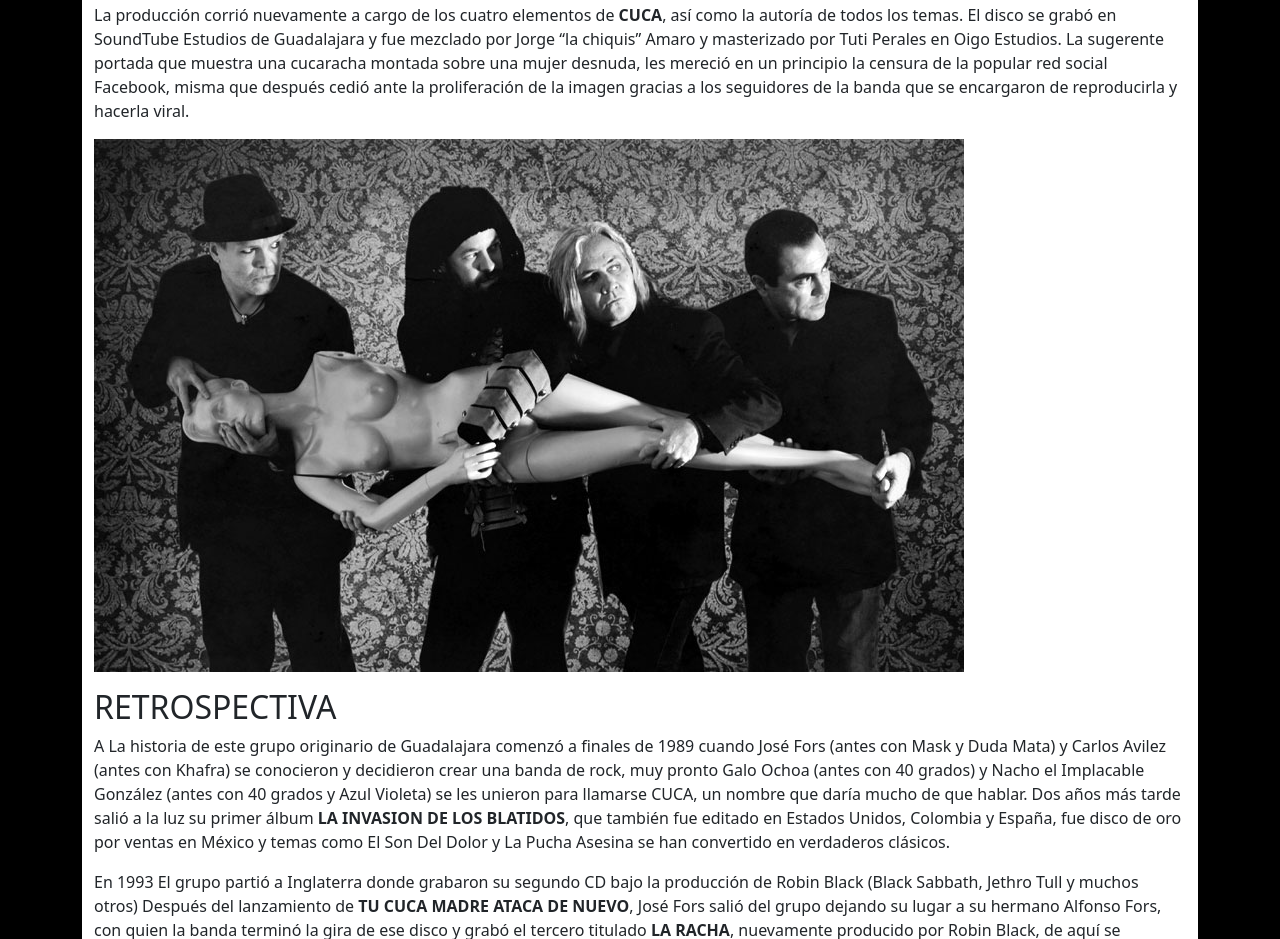
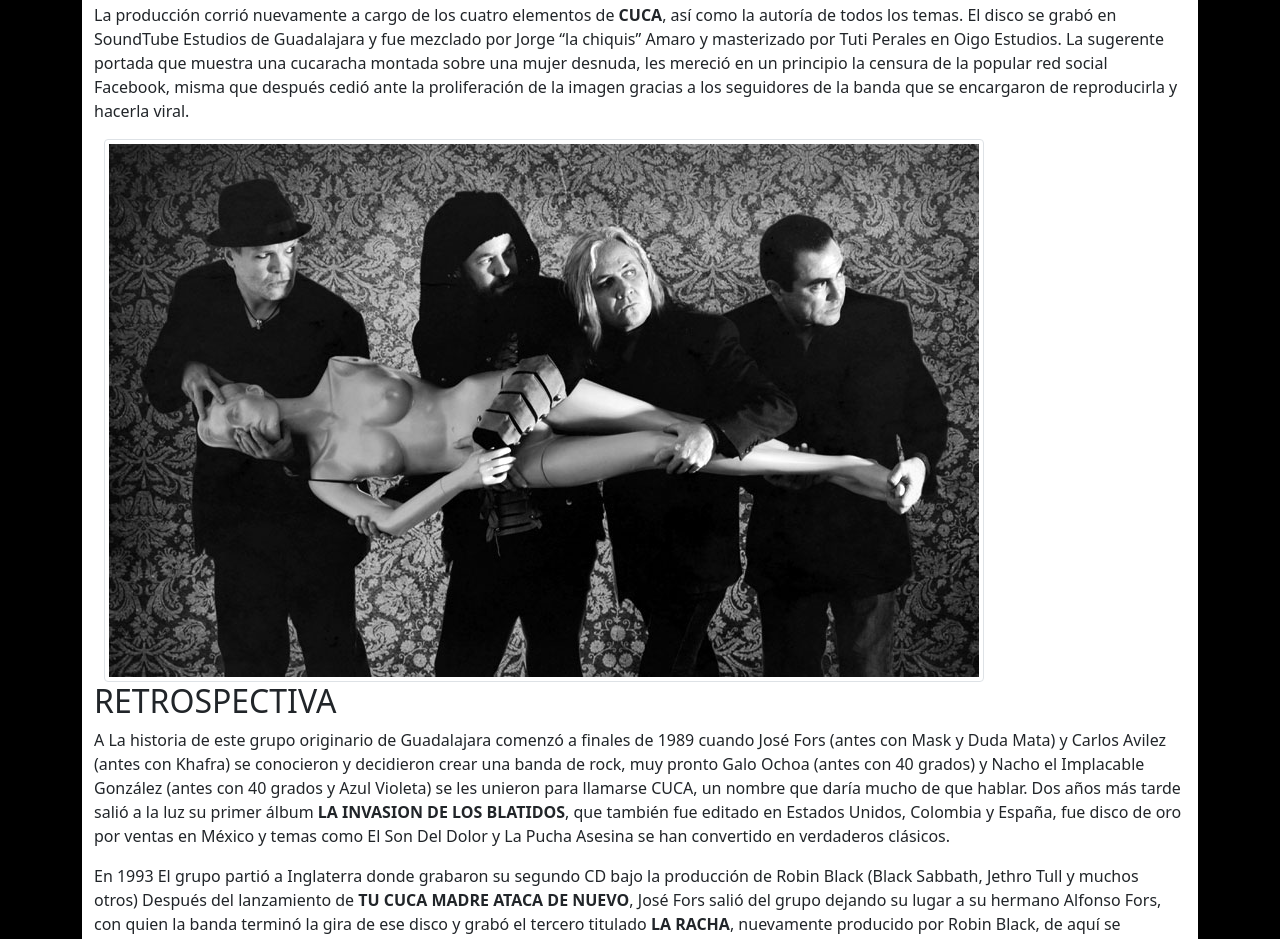
Before and after one commit to ricardo7286/APL_BOOT_RICARDO_HERNANDEZ, a plain HTML site: page pages/historia.html in a window 1280 px wide. Shown: the part 1329-2268 px from the top of the page. Drawn offline with nearby package versions, Linux system fonts and the light colour scheme.

Commit message:
correccion imagen en historia

```diff
--- a/pages/historia.html
+++ b/pages/historia.html
@@ -97,7 +97,9 @@
                 </div>
                 <p><strong>CUCA</strong>, la banda de rock de  México, a 27 años de su fundación sigue atrayendo nuevos oyentes con temas  clásicos como <strong>El Son del Dolor</strong>, <strong>Alcohol y Rocanro</strong>l y <strong>La Balada</strong>. La agrupación emblemática de  Guadalajara Jalisco ahora se prepara para atacar los escenarios con su nueva  producción <strong>SEMEN</strong> que incluye 13  temas entre los que destaca el primer corte <strong>Caperucita Roja</strong> que se promueve con un videoclip realizado por Jobo  Panteras. Canciones como <strong>Cosas  Peligrosas</strong>, <strong>Legionarios del Pisto</strong> y <strong>Feminazi</strong>, resumen el humor  corrosivo e irreverente que ha caracterizado a la banda. No falta el toque  latino en el track <strong>Macusa</strong>, que  incluye una sección de metales arreglada por Yosvany Estepe. El tema  socio-político del álbum <strong>Fe de Ratas</strong> donde José Fors hace una disección del sistema político y religioso en México.  El humor carrilludo en <strong>Tu Mamá </strong>y <strong>Tan Pedo</strong>. </p>
                 <p>La  producción corrió nuevamente a cargo de los cuatro elementos de <strong>CUCA</strong>, así como la autoría de todos los  temas. El disco se grabó en SoundTube Estudios de Guadalajara y fue mezclado  por Jorge “la chiquis” Amaro y masterizado por Tuti Perales en Oigo  Estudios. La sugerente portada que muestra  una cucaracha montada sobre una mujer desnuda,  les mereció en un principio la censura de la popular red social  Facebook, misma que después cedió ante la proliferación de la imagen gracias a  los seguidores de la banda que se encargaron de reproducirla y hacerla viral.</p>
-                <p><img src="../media/images/qk-04.jpeg" width="870" height="533" alt=""></p>
+                <a href="" class="thumb float-right">
+                  <img src="../media/images/qk-04.jpeg" class="img-thumbnail" alt="" style="margin-left: 10px;">
+              </a>
                 <h2>RETROSPECTIVA</h2>
                 <p>A La historia de este grupo  originario de Guadalajara comenzó a finales de 1989 cuando José Fors (antes con  Mask y Duda Mata) y Carlos Avilez (antes con Khafra) se conocieron y decidieron  crear una banda de rock, muy pronto Galo Ochoa (antes con 40 grados) y Nacho el  Implacable González (antes con 40 grados y Azul Violeta) se les unieron para  llamarse CUCA, un nombre que daría mucho de que hablar. Dos años más tarde  salió a la luz su primer álbum <strong>LA INVASION DE LOS BLATIDOS</strong>, que también fue editado en Estados  Unidos, Colombia y España, fue disco de oro por ventas en México y temas como  El Son Del Dolor y La Pucha Asesina se han convertido en verdaderos clásicos.</p>
                 <p>En 1993 El grupo partió a  Inglaterra donde grabaron su segundo CD bajo la producción de Robin Black  (Black Sabbath, Jethro Tull y muchos otros) Después del lanzamiento de <strong>TU CUCA MADRE ATACA DE NUEVO</strong>, José Fors salió del grupo  dejando su lugar a su hermano Alfonso Fors, con quien la banda terminó la gira  de ese disco y grabó el tercero titulado <strong>LA RACHA</strong>, nuevamente producido por Robin Black, de  aquí se desprende el sencillo más radiado de CUCA: La Balada, misma que estuvo  6 meses en los primeros lugares de la radio y ganó la distinción de los radio  escuchas de Órbita FM en la Ciudad de México para programarse 48 horas  continuas en esa estación.</p>
```
